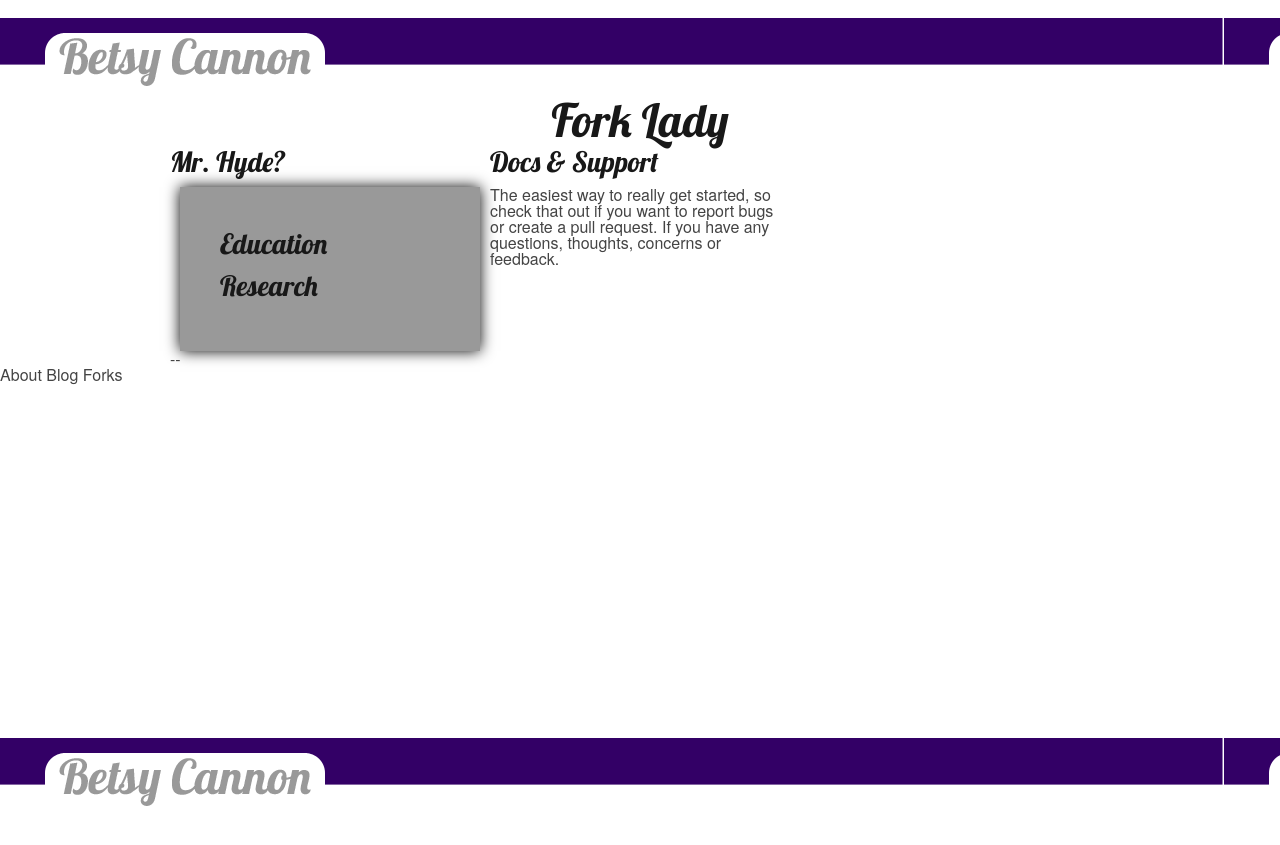
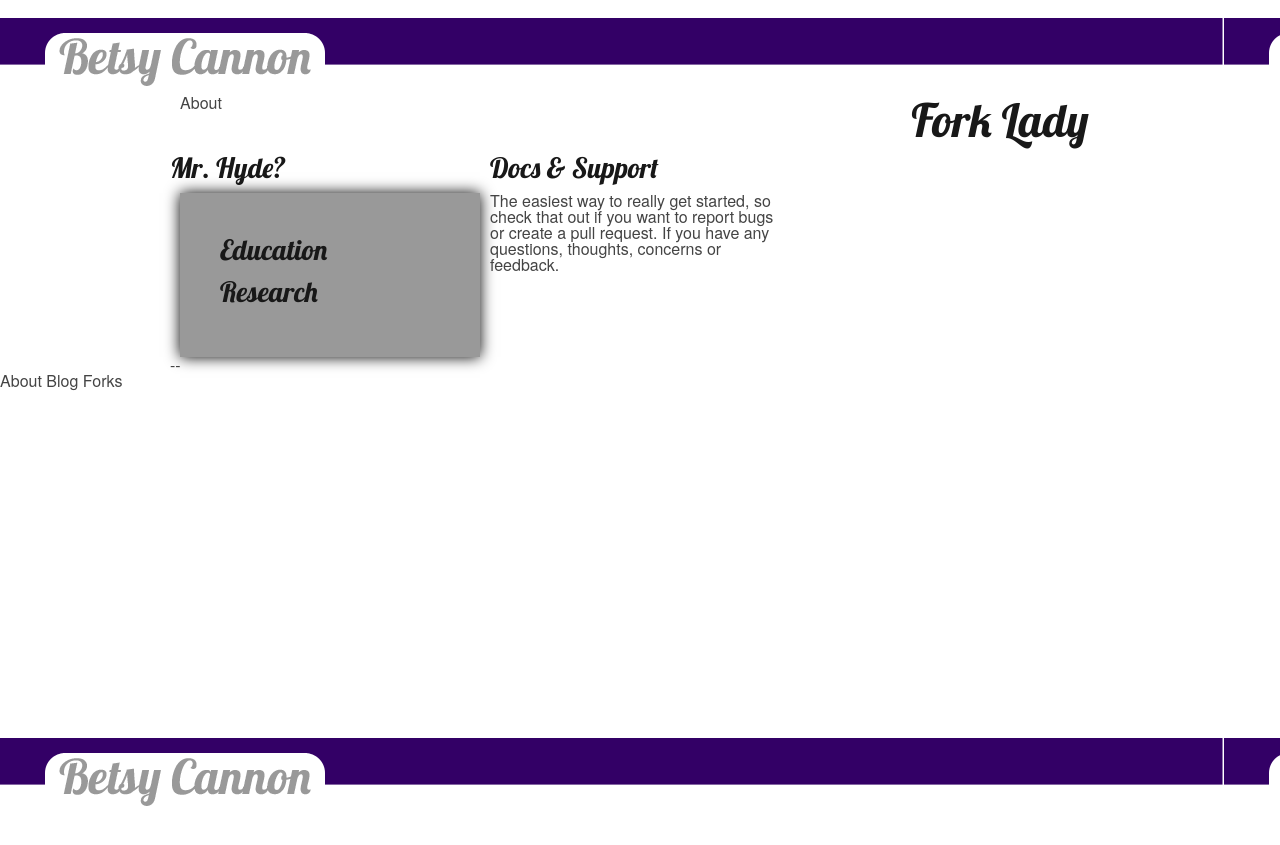
Before and after one commit to forklady42/forklady42.github.com, a Jekyll site: the page built from index.html, in a window 1280 px wide. Shown: the top 845 px of the page. Built offline with Jekyll 4.4.1, drawn with Linux system fonts in a browser that asks for light colours; some web fonts are replaced; Markdown is read by kramdown in place of the engine named in the settings.

```diff
--- a/_layouts/layout1.html
+++ b/_layouts/layout1.html
@@ -29,6 +29,13 @@
 
 
     <div class="container">
+        <div class="twelve columns">
+			<div class="row">
+                <div class="three columns omega">
+                    <p>About</p>
+                </div>
+            </div>
+		</div>
         <h1 class="remove-bottom" style="margin-top: 95px">Fork Lady</h1>
 
         <div class="one-third column">
```
